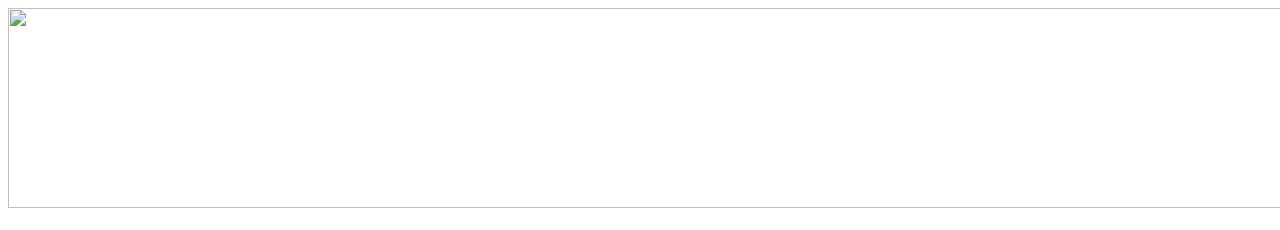
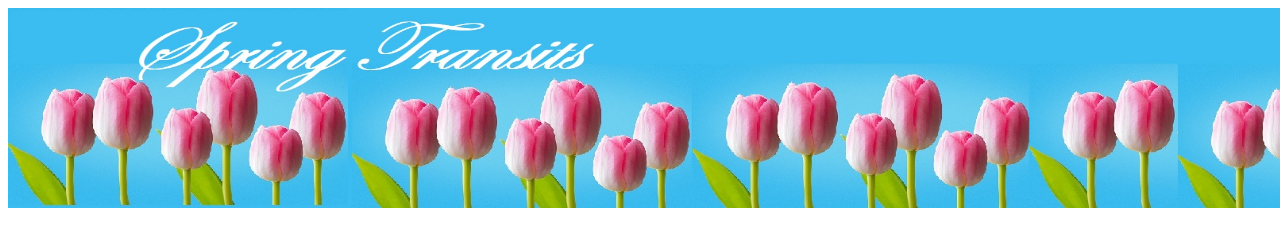
Before and after one commit to sushmatal/sushmatal.github.io, a plain HTML site: page index.html in a window 1280 px wide. Shown: the top 230 px of the page. Drawn offline with Linux system fonts and the light colour scheme.

Commit message:
added image

```diff
--- a/index.html
+++ b/index.html
@@ -15,7 +15,7 @@
 <body>
 
     <div class="container">
-        <img src="C:\Users\sushm\Source\Repos\WebPage\Images\spring.jpg" width="1520" height="200" />
+        <img src="\Images\spring.jpg" width="1520" height="200" />
     </div>
     <div id="main">
 
```
Also changed, not shown: Images/spring.jpg (added).
